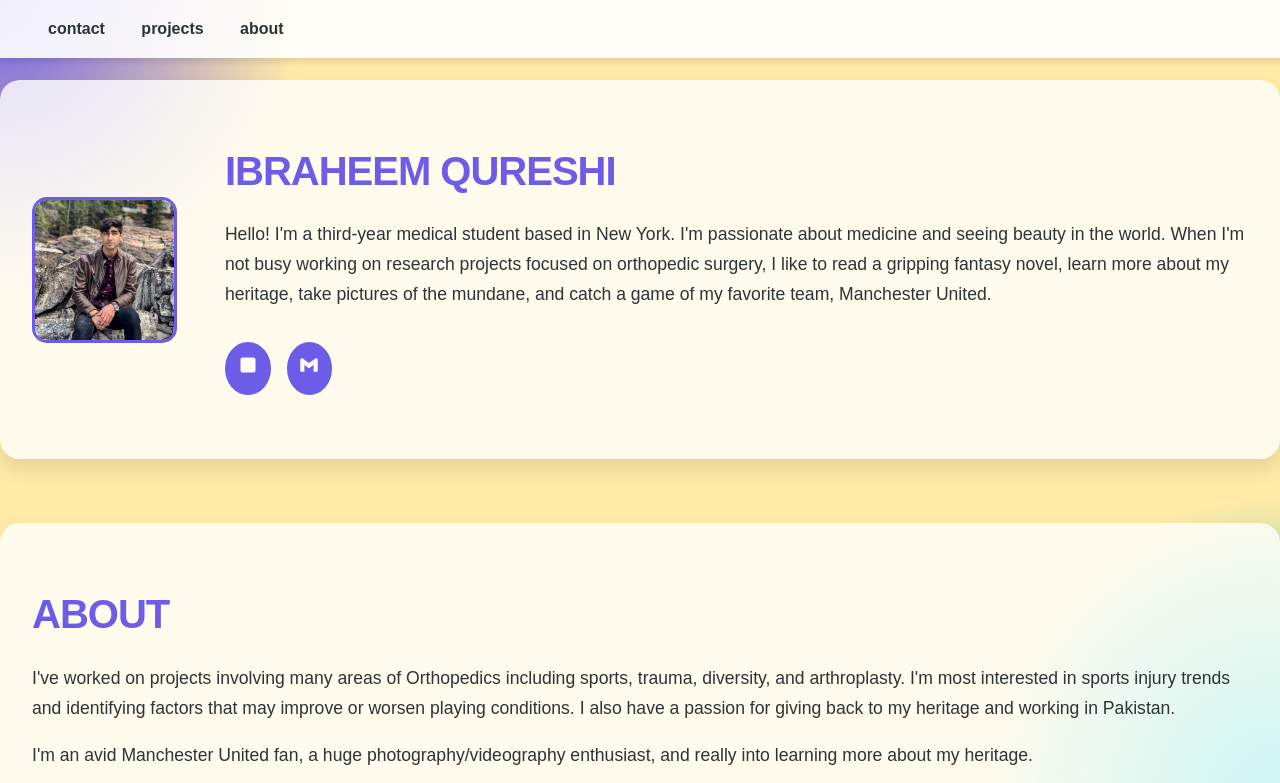
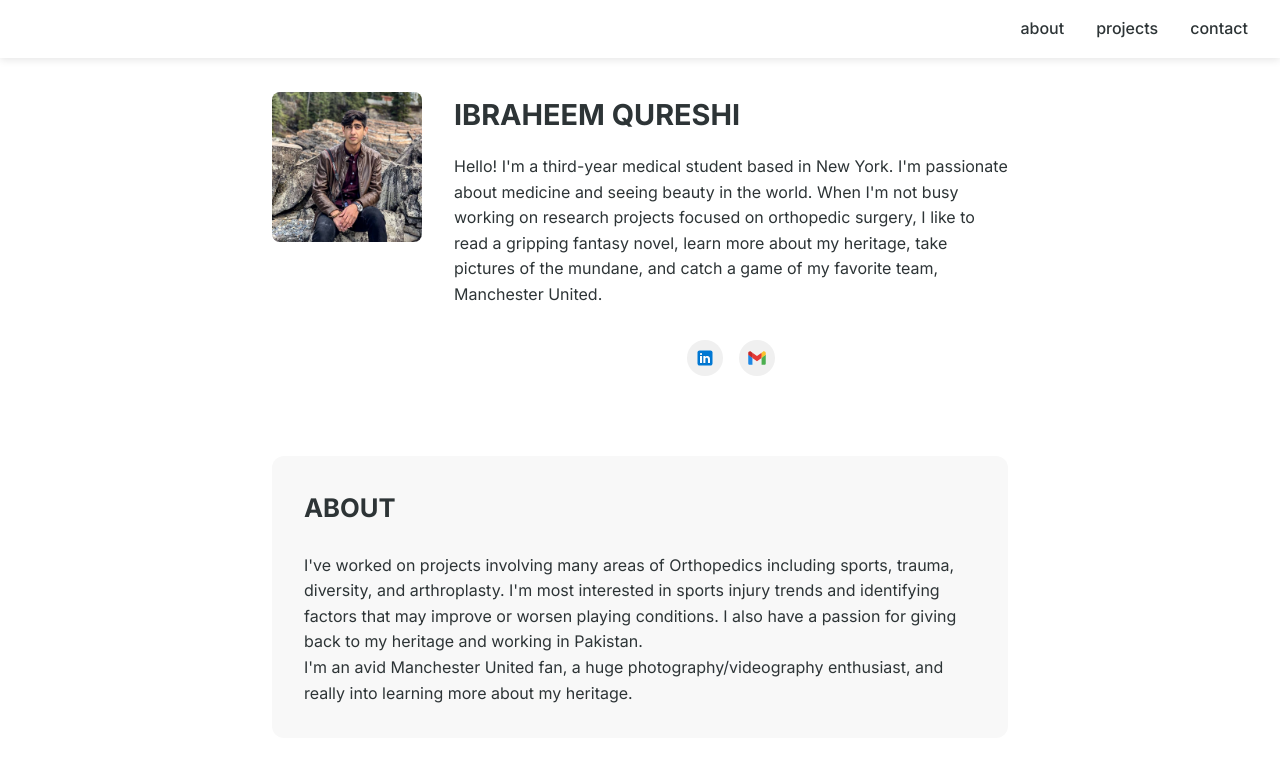
Before and after one commit to ibqureshi/website, a plain HTML site: page index.html in a window 1280 px wide. Shown: the top 783 px of the page. Drawn offline with Linux system fonts and the light colour scheme; a script that the page names is missing.

Commit message:
Update style.css

```diff
--- a/style.css
+++ b/style.css
@@ -1,34 +1,32 @@
-
 :root {
   --primary-color: #2d3436;
   --secondary-color: #6c5ce7;
   --accent-color: #00cec9;
-  --background-color: #ffeaa7;
   --text-color: #2d3436;
-  --hover-color: #fd79a8;
+  --background-color: #ffffff;
+}
+
+* {
+  margin: 0;
+  padding: 0;
+  box-sizing: border-box;
 }
 
 body {
-  font-family: 'Space Grotesk', sans-serif;
+  font-family: 'Inter', -apple-system, BlinkMacSystemFont, sans-serif;
   line-height: 1.6;
-  margin: 0;
-  padding: 0;
   color: var(--text-color);
   background-color: var(--background-color);
-  background-image:
-    radial-gradient(circle at 100% 100%, var(--accent-color) 0, transparent 20%),
-    radial-gradient(circle at 0% 0%, var(--secondary-color) 0, transparent 20%);
-  background-attachment: fixed;
+  padding-top: 60px;
 }
 
 #navbar {
   position: fixed;
   top: 0;
   width: 100%;
-  background-color: rgba(255, 255, 255, 0.9);
-  padding: 1rem;
-  box-shadow: 0 4px 6px rgba(0,0,0,0.1);
-  backdrop-filter: blur(10px);
+  background-color: white;
+  padding: 1rem 2rem;
+  box-shadow: 0 2px 8px rgba(0,0,0,0.1);
   z-index: 1000;
 }
 
@@ -36,102 +34,85 @@ body {
   color: var(--primary-color);
   text-decoration: none;
   margin-left: 2rem;
-  font-weight: 600;
-  transition: all 0.3s ease;
-  position: relative;
+  font-weight: 500;
+  float: right;
+  transition: color 0.3s ease;
 }
 
-#navbar a:after {
-  content: '';
-  position: absolute;
-  width: 0;
-  height: 2px;
-  bottom: -4px;
-  left: 0;
-  background-color: var(--hover-color);
-  transition: width 0.3s ease;
+#navbar a:hover {
+  color: var(--secondary-color);
 }
 
-#navbar a:hover:after {
-  width: 100%;
-}
-
-.container {
-  max-width: 900px;
+.main-content {
+  max-width: 800px;
   margin: 0 auto;
   padding: 2rem;
 }
 
 .profile-section {
   display: flex;
-  align-items: center;
-  gap: 3rem;
-  margin-top: 5rem;
-  background: rgba(255, 255, 255, 0.8);
-  padding: 2rem;
-  border-radius: 20px;
-  box-shadow: 0 10px 20px rgba(0,0,0,0.1);
-  backdrop-filter: blur(5px);
+  align-items: flex-start;
+  gap: 2rem;
+  margin-bottom: 3rem;
 }
 
 .profile-image {
-  width: 140px;
-  height: 140px;
-  border-radius: 15px;
+  width: 150px;
+  height: 150px;
+  border-radius: 8px;
   object-fit: cover;
   transition: transform 0.3s ease;
-  border: 3px solid var(--secondary-color);
 }
 
 .profile-image:hover {
-  transform: rotate(5deg);
+  transform: scale(1.02);
+}
+
+.profile-text {
+  flex: 1;
 }
 
 h1 {
-  font-size: 2.5rem;
+  font-size: 1.8rem;
   margin-bottom: 1rem;
-  color: var(--secondary-color);
-  font-weight: 700;
-  letter-spacing: -1px;
-}
-
-p {
-  font-size: 1.1rem;
-  color: var(--text-color);
-  line-height: 1.7;
+  color: var(--primary-color);
 }
 
 .social-links {
   display: flex;
+  justify-content: center;
   gap: 1rem;
   margin: 2rem 0;
 }
 
 .social-links a {
-  background: var(--secondary-color);
-  padding: 0.8rem;
+  display: inline-flex;
+  padding: 0.5rem;
   border-radius: 50%;
+  background-color: #f0f0f0;
   transition: transform 0.3s ease, background-color 0.3s ease;
 }
 
 .social-links img {
   width: 20px;
   height: 20px;
-  filter: brightness(0) invert(1);
 }
 
-social-links a:hover {
-  transform: translateY(-5px) rotate(10deg);
-  background: var(--hover-color);
+.social-links a:hover {
+  transform: translateY(-3px);
+  background-color: #e0e0e0;
 }
 
 .section {
-  margin: 4rem 0;
-  background: rgba(255, 255, 255, 0.8);
+  margin: 3rem 0;
   padding: 2rem;
-  border-radius: 20px;
-  box-shadow: 0 10px 20px rgba(0,0,0,0.1);
-  backdrop-filter: blur(5px);
+  background-color: #f8f8f8;
+  border-radius: 12px;
+}
+
+.section h1 {
+  margin-bottom: 1.5rem;
+  font-size: 1.6rem;
 }
 
 .project-card {
@@ -139,15 +120,14 @@ social-links a:hover {
   align-items: center;
   gap: 2rem;
   padding: 1.5rem;
-  border-radius: 15px;
-  background: white;
+  background-color: white;
+  border-radius: 8px;
+  margin-top: 1rem;
   transition: transform 0.3s ease;
-  border: 2px solid transparent;
 }
 
 .project-card:hover {
   transform: translateX(10px);
-  border-color: var(--accent-color);
 }
 
 .project-card img {
@@ -158,35 +138,34 @@ social-links a:hover {
 .project-card a {
   color: var(--secondary-color);
   text-decoration: none;
-  font-weight: 600;
+}
+
+hr {
+  border: none;
+  border-top: 1px solid #eee;
+  margin: 2rem 0;
 }
 
 footer {
   text-align: center;
   padding: 2rem;
-  color: var(--text-color);
+  color: #666;
   font-size: 0.9rem;
-  opacity: 0.8;
 }
 
 @media (max-width: 768px) {
   .profile-section {
     flex-direction: column;
+    align-items: center;
     text-align: center;
-    padding: 1.5rem;
   }
 
   #navbar a {
     margin-left: 1rem;
-    font-size: 0.9rem;
   }
 
-  .container {
+  .main-content {
     padding: 1rem;
-  }
-
-  h1 {
-    font-size: 2rem;
   }
 
   .project-card {
@@ -194,15 +173,3 @@ footer {
     text-align: center;
   }
 }
-
-@keyframes gradient {
-  0% {
-    background-position: 0% 50%;
-  }
-  50% {
-    background-position: 100% 50%;
-  }
-  100% {
-    background-position: 0% 50%;
-  }
-}
```
